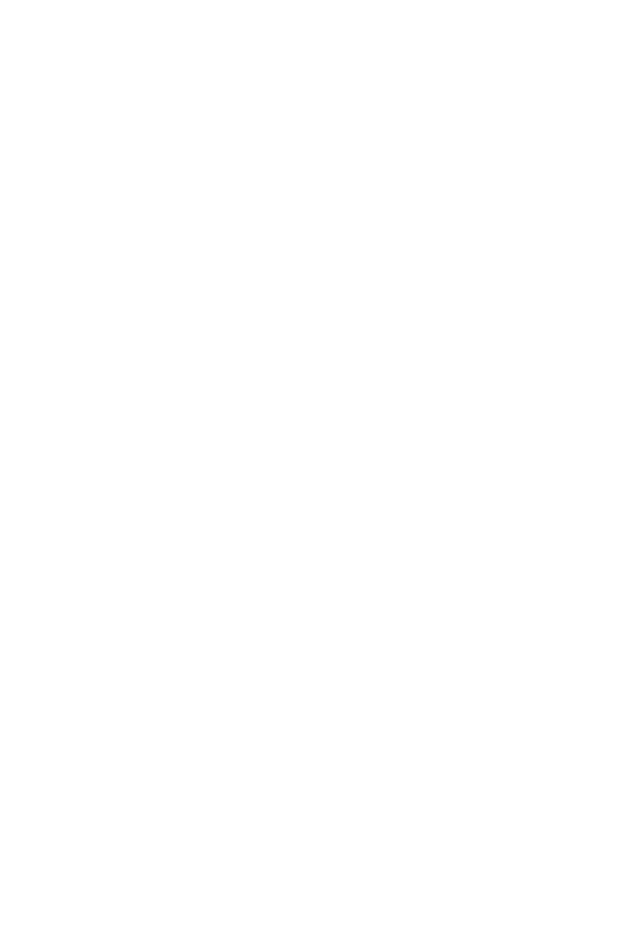
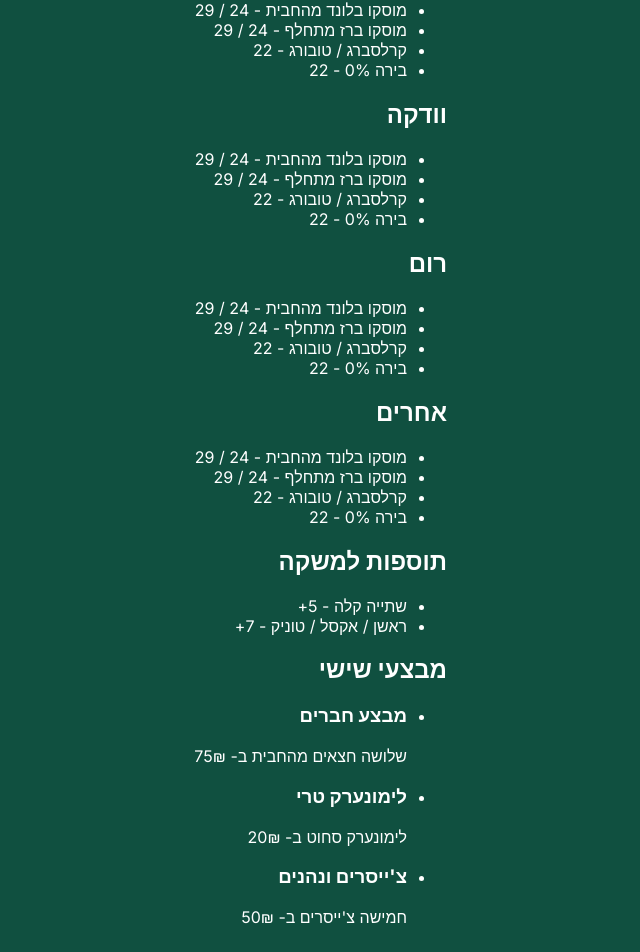
Before and after one commit to elShailee/haatzlan, a Next.js app: page /menus/friday in a window 1280 px wide. Shown: the part 1268-2220 px from the top of the page, without its empty margins (374-1014 px from the left). Before the commit the page ends 1184 px from the top, so only its background shows below. Built offline with nearby package versions, Linux system fonts and the light colour scheme.

Commit message:
basic rendering

```diff
--- a/app/components/MenuComponent/MenuComponent.tsx
+++ b/app/components/MenuComponent/MenuComponent.tsx
@@ -1,15 +1,24 @@
 import React from 'react';
 import { getMenuData } from './utils';
+import Category from './components/Category';
 
-type MenuStyle = 'greenAndGold';
+export type MenuStyleName = 'greenAndGold';
 
 type MenuComponentProps = {
 	id: string;
-	styleName: MenuStyle;
+	styleName: MenuStyleName;
 };
 
 export default function MenuComponent({ id, styleName }: MenuComponentProps) {
 	const menuData = getMenuData(id);
 
-	return JSON.stringify(menuData);
+	return (
+		<div>
+			<h1>{menuData.title}</h1>
+			<p>{menuData.description}</p>
+			{menuData.categories.map((category, index) => (
+				<Category key={index} category={category} styleName={styleName} />
+			))}
+		</div>
+	);
 }
--- /dev/null
+++ b/app/components/MenuComponent/components/Category.tsx
@@ -0,0 +1,56 @@
+import React from 'react';
+import { MenuCategory } from '../types';
+import { MenuStyleName } from '../MenuComponent';
+
+type CategoryProps = {
+	category: MenuCategory;
+	styleName: MenuStyleName;
+};
+
+export default function Category({ category }: CategoryProps) {
+	if (category.type === 'details') {
+		return (
+			<div>
+				<h2>{category.title}</h2>
+				<ul>
+					{category.items.map((item, index) => (
+						<li key={index}>
+							{item.title} - {item.variants.map(variant => (category.pricePrefix || '') + variant.price).join(' / ')}
+						</li>
+					))}
+				</ul>
+			</div>
+		);
+	}
+
+	if (category.type === 'footer') {
+		return (
+			<div>
+				<h2>{category.title}</h2>
+				<ul>
+					{category.items.map((item, index) => (
+						<li key={index}>
+							{item.title} - {item.variants.map(variant => variant.price + (category.pricePrefix || '')).join(' / ')}
+						</li>
+					))}
+				</ul>
+			</div>
+		);
+	}
+
+	if (category.type === 'cards') {
+		return (
+			<div>
+				<h2>{category.title}</h2>
+				<ul>
+					{category.items.map((item, index) => (
+						<li key={index}>
+							<h3>{item.title}</h3>
+							<p>{item.description}</p>
+						</li>
+					))}
+				</ul>
+			</div>
+		);
+	}
+}
--- a/app/components/MenuComponent/mockData/fridayMenuData.ts
+++ b/app/components/MenuComponent/mockData/fridayMenuData.ts
@@ -181,6 +181,7 @@ export const fridayMenuData: MenuData = {
 		{
 			title: 'תוספות למשקה',
 			type: 'footer',
+			pricePrefix: '+',
 			items: [
 				{
 					title: 'שתייה קלה',
--- a/app/global.css
+++ b/app/global.css
@@ -1,5 +1,6 @@
 body {
 	margin: 0;
+	direction: rtl;
 }
 
 * {
```
Also changed, not shown: app/components/MenuComponent/types.ts (+11 -9 lines).
